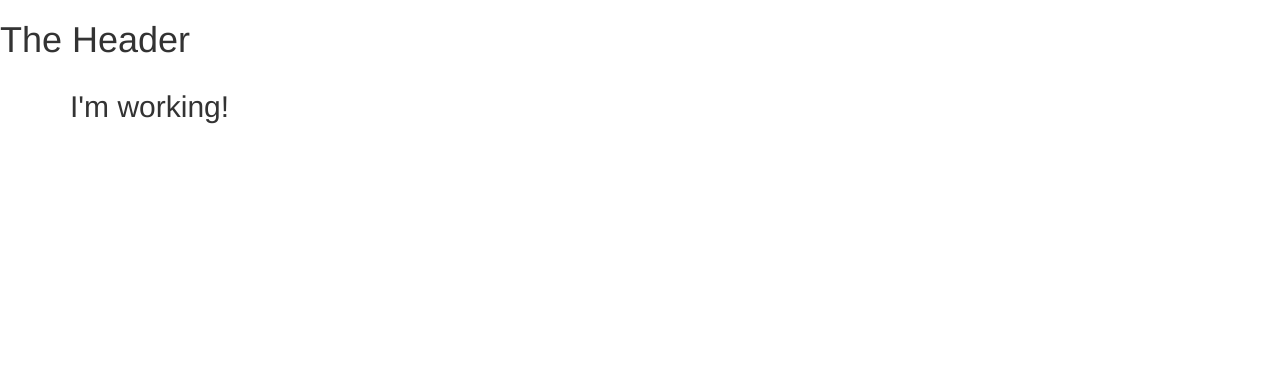
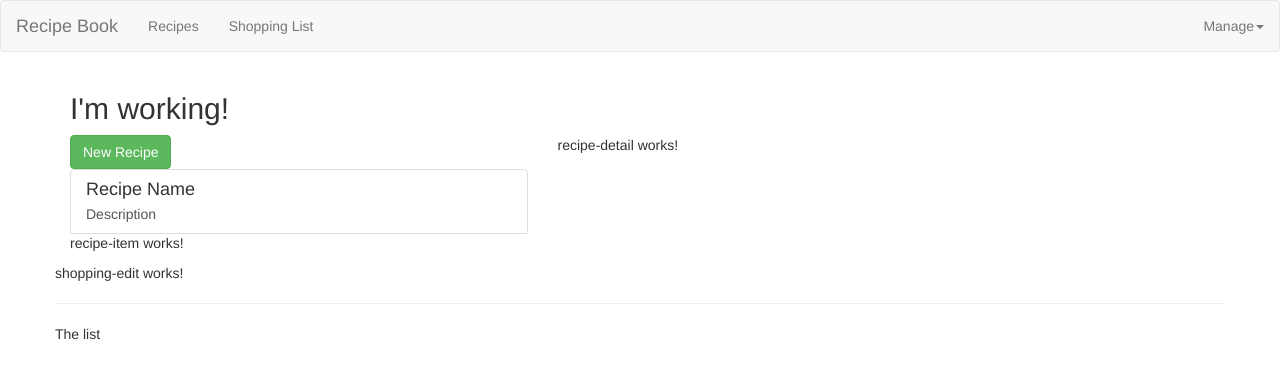
Before and after one commit to jvilla1991/recipe-book-app, an Angular app: page / in a window 1280 px wide. Shown: the top 378 px of the page. Built offline with nearby package versions, Linux system fonts and the light colour scheme.

Commit message:
Finished scaffolding the recipe component

```diff
--- a/src/app/app.component.html
+++ b/src/app/app.component.html
@@ -3,6 +3,8 @@
   <div class="row">
     <div class="col-md-12">
       <h2>I'm working!</h2>
+      <app-recipes></app-recipes>
+      <app-shopping-list></app-shopping-list>
     </div>
   </div>
 </div>
--- a/src/app/header/header.component.html
+++ b/src/app/header/header.component.html
@@ -1 +1,22 @@
-<h1>The Header</h1>
+<nav class="navbar navbar-default">
+  <div class="container=fluid">
+    <div class="navbar-header">
+      <a href="#" class="navbar-brand">Recipe Book</a>
+    </div>
+    <div class="collapse navbar-collapse">
+      <ul class="nav navbar-nav">
+        <li><a href="#">Recipes</a></li>
+        <li><a href="#">Shopping List</a></li>
+      </ul>
+      <ul class="nav navbar-nav navbar-right">
+        <li class="dropdown">
+          <a href="#" class="dropdown-toggle" role="button">Manage<span class="caret"></span></a>
+          <ul class="dropdown-menu">
+            <li><a href="#">Save Data</a></li>
+            <li><a href="#">Fetch Data</a></li>
+          </ul>
+        </li>
+      </ul>
+    </div>
+  </div>
+</nav>
--- a/src/app/header/header.component.ts
+++ b/src/app/header/header.component.ts
@@ -5,5 +5,5 @@
   templateUrl: './header.component.html'
 })
 export class HeaderComponent {
-
+collapsed = true;
 }
--- a/src/app/recipes/recipe-list/recipe-list.component.html
+++ b/src/app/recipes/recipe-list/recipe-list.component.html
@@ -1 +1,19 @@
-<p>recipe-list works!</p>
+<div class="row">
+  <div class="col-xs-12">
+    <button class="btn btn-success">New Recipe</button>
+  </div>
+</div>
+<div class="row">
+  <div class="col-xs-12">
+    <a href="#" class="list-group-item clearfix">
+      <div class="pull-left">
+        <h4 class="list-group-item-heading">Recipe Name</h4>
+        <p class="list-group-item-text">Description</p>
+      </div>
+      <span class="pull-right">
+        <img src="" alt="" class="img-responsive" style="max-height: 50px;">
+      </span>
+    </a>
+    <app-recipe-item></app-recipe-item>
+  </div>
+</div>
--- a/src/app/recipes/recipe-list/recipe-list.component.ts
+++ b/src/app/recipes/recipe-list/recipe-list.component.ts
@@ -1,4 +1,5 @@
 import { Component, OnInit } from '@angular/core';
+import { Recipe } from '../recipes.model';
 
 @Component({
   selector: 'app-recipe-list',
@@ -6,6 +7,7 @@
   styleUrls: ['./recipe-list.component.css']
 })
 export class RecipeListComponent implements OnInit {
+  recipes: Recipe[] = [];
 
   constructor() { }
 
--- a/src/app/recipes/recipes.component.html
+++ b/src/app/recipes/recipes.component.html
@@ -1 +1,8 @@
-<p>recipes works!</p>
+<div class="row">
+  <div class="col-md-5">
+    <app-recipe-list></app-recipe-list>
+  </div>
+  <div class="col-md-7">
+    <app-recipe-detail></app-recipe-detail>
+  </div>
+</div>
--- a/src/app/shopping-list/shopping-list.component.html
+++ b/src/app/shopping-list/shopping-list.component.html
@@ -1 +1,7 @@
-<p>shopping-list works!</p>
+<div class="row">
+  <div class="col-xs-18">
+    <app-shopping-edit></app-shopping-edit>
+    <hr>
+    <p>The list</p>
+  </div>
+</div>
```
Also changed, not shown: src/app/recipes/recipes.model.ts (added, +11 -0 lines).
